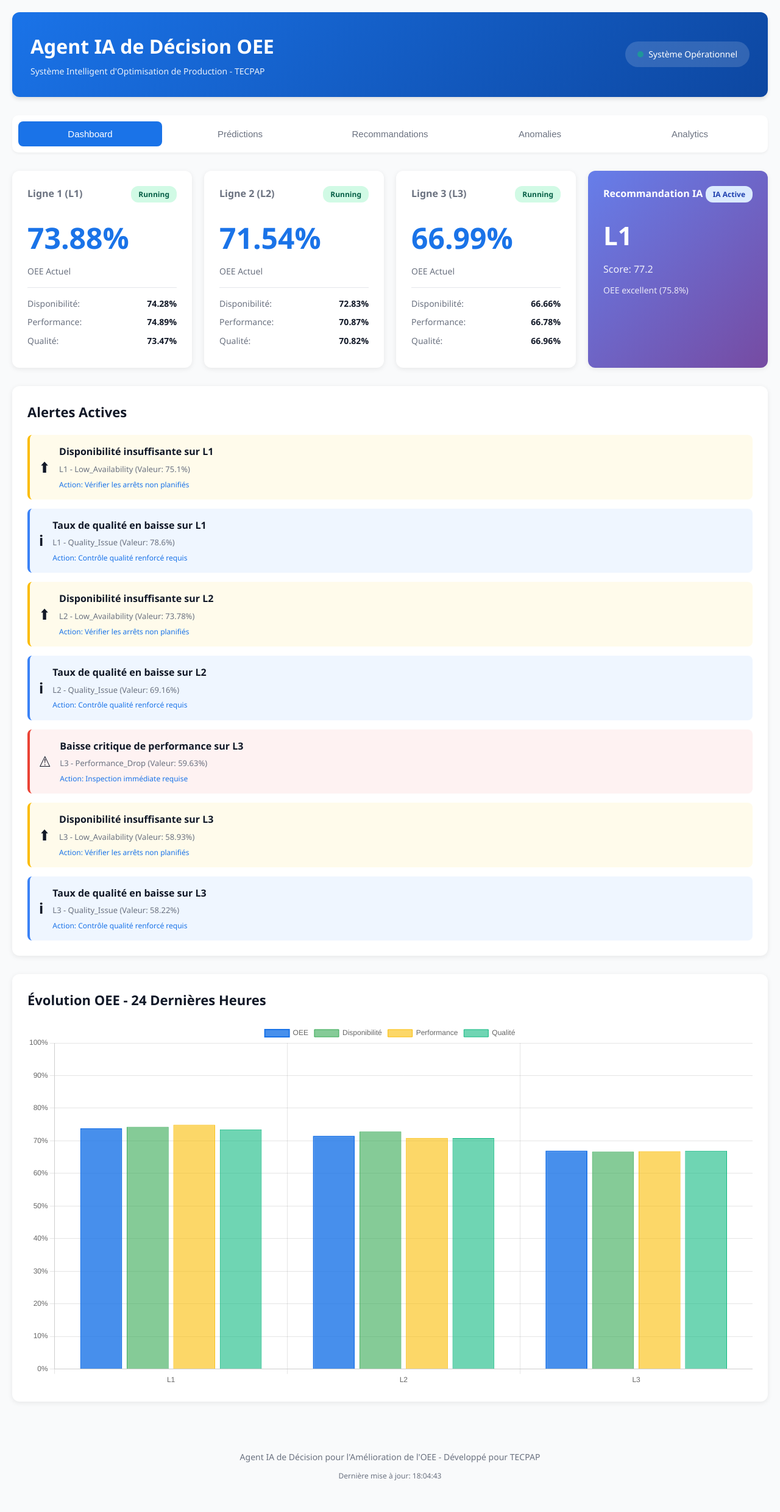
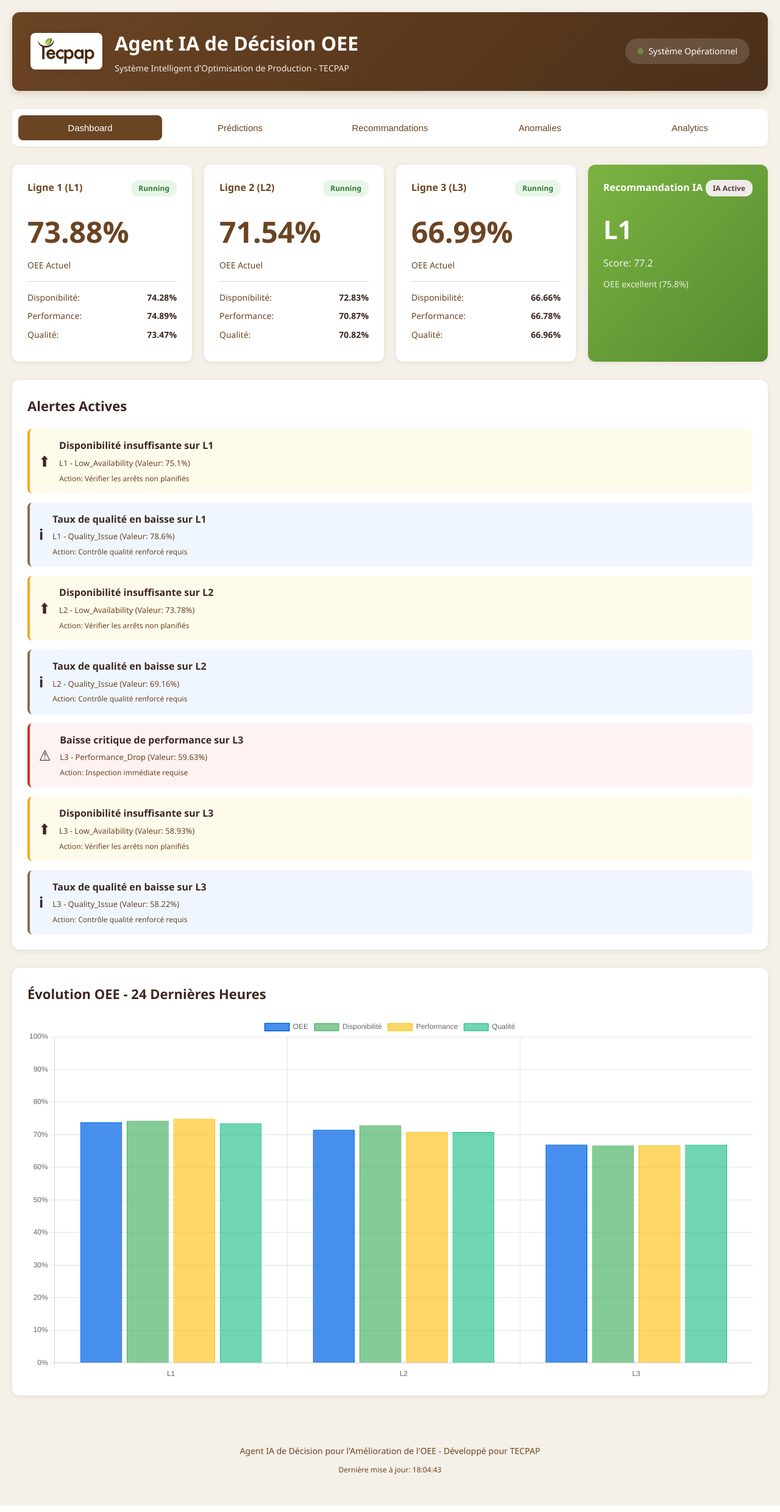
Before and after one commit to MohamedLhouari/Projet-Innovation---Entreprise-TECPAP-, a Flask app: page / in a window 1280 px wide. Shown: the whole page at 61% size. Run offline with Flask 3, Linux system fonts and the light colour scheme; parts of the project's set-up code (start-up, migrations or seed data) failed here and were passed over.

Commit message:
Feat: Integration logo TECPAP et nouvelle palette de couleurs (marron/vert)

```diff
--- a/static/css/style.css
+++ b/static/css/style.css
@@ -6,18 +6,18 @@
 }
 
 :root {
-    --primary-color: #1a73e8;
-    --secondary-color: #34a853;
-    --warning-color: #fbbc04;
-    --danger-color: #ea4335;
-    --dark-bg: #1f2937;
-    --light-bg: #f9fafb;
+    --primary-color: #6B4423;
+    --secondary-color: #7CB342;
+    --warning-color: #F5A623;
+    --danger-color: #D32F2F;
+    --dark-bg: #3E2723;
+    --light-bg: #F5F1E8;
     --card-bg: #ffffff;
-    --text-primary: #111827;
-    --text-secondary: #6b7280;
-    --border-color: #e5e7eb;
-    --success-color: #10b981;
-    --info-color: #3b82f6;
+    --text-primary: #3E2723;
+    --text-secondary: #6B4423;
+    --border-color: #D7CCC8;
+    --success-color: #7CB342;
+    --info-color: #8D6E4F;
 }
 
 body {
@@ -35,18 +35,38 @@ body {
 
 /* Header */
 .header {
-    background: linear-gradient(135deg, #1a73e8 0%, #0d47a1 100%);
+    background: linear-gradient(135deg, #6B4423 0%, #4A2F1A 100%);
     color: white;
-    padding: 30px;
+    padding: 25px 30px;
     border-radius: 12px;
     margin-bottom: 30px;
-    box-shadow: 0 4px 6px rgba(0, 0, 0, 0.1);
+    box-shadow: 0 4px 12px rgba(107, 68, 35, 0.2);
 }
 
 .header-content {
     display: flex;
     justify-content: space-between;
     align-items: center;
+}
+
+.logo-section {
+    display: flex;
+    align-items: center;
+    gap: 20px;
+}
+
+.company-logo {
+    height: 60px;
+    width: auto;
+    background: white;
+    padding: 8px 12px;
+    border-radius: 8px;
+    box-shadow: 0 2px 8px rgba(0, 0, 0, 0.1);
+}
+
+.title-section {
+    display: flex;
+    flex-direction: column;
 }
 
 .title {
@@ -182,29 +202,29 @@ body {
 }
 
 .status-good {
-    background: #d1fae5;
-    color: #065f46;
+    background: #E8F5E9;
+    color: #2E7D32;
 }
 
 .status-warning {
-    background: #fef3c7;
-    color: #92400e;
+    background: #FFF8E1;
+    color: #F57F17;
 }
 
 .status-danger {
-    background: #fee2e2;
-    color: #991b1b;
+    background: #FFEBEE;
+    color: #C62828;
 }
 
 .status-ai {
-    background: #dbeafe;
-    color: #1e40af;
+    background: #EFEBE9;
+    color: #5D4037;
 }
 
 .kpi-value {
     font-size: 48px;
     font-weight: 700;
-    color: var(--primary-color);
+    color: #6B4423;
     margin-bottom: 5px;
 }
 
@@ -237,7 +257,7 @@ body {
 
 /* Recommendation Card */
 .recommendation-card {
-    background: linear-gradient(135deg, #667eea 0%, #764ba2 100%);
+    background: linear-gradient(135deg, #7CB342 0%, #558B2F 100%);
     color: white;
 }
 
@@ -457,7 +477,7 @@ body {
 
 .btn-primary {
     padding: 12px 30px;
-    background: var(--primary-color);
+    background: #6B4423;
     color: white;
     border: none;
     border-radius: 8px;
@@ -467,8 +487,9 @@ body {
 }
 
 .btn-primary:hover {
-    background: #1557b0;
+    background: #4A2F1A;
     transform: translateY(-2px);
+    box-shadow: 0 4px 12px rgba(107, 68, 35, 0.3);
 }
 
 .scenarios-grid {
@@ -675,6 +696,16 @@ body {
         gap: 15px;
     }
 
+    .logo-section {
+        flex-direction: column;
+        text-align: center;
+        gap: 15px;
+    }
+
+    .company-logo {
+        height: 50px;
+    }
+
     .kpi-grid {
         grid-template-columns: 1fr;
     }
--- a/templates/index.html
+++ b/templates/index.html
@@ -13,8 +13,11 @@
         <header class="header">
             <div class="header-content">
                 <div class="logo-section">
-                    <h1 class="title">Agent IA de Décision OEE</h1>
-                    <p class="subtitle">Système Intelligent d'Optimisation de Production - TECPAP</p>
+                    <img src="{{ url_for('static', filename='images/tecpap-logo.png') }}" alt="Logo TECPAP" class="company-logo">
+                    <div class="title-section">
+                        <h1 class="title">Agent IA de Décision OEE</h1>
+                        <p class="subtitle">Système Intelligent d'Optimisation de Production - TECPAP</p>
+                    </div>
                 </div>
                 <div class="status-indicator">
                     <span class="status-dot active"></span>
```
Also changed, not shown: static/images/tecpap-logo.png (added).
